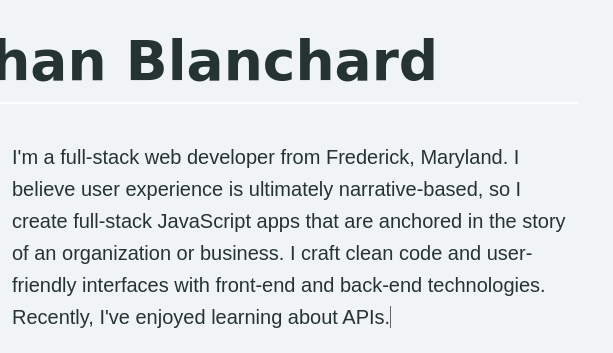
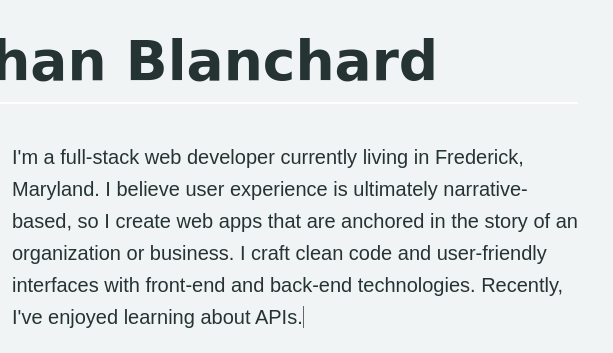
Before and after one commit to NGBlanchard/portfolio, a plain HTML site: page index.html in a window 1280 px wide. Shown: the top 353 px of the page, 480-1093 px from the left. Drawn offline with nearby package versions, Linux system fonts and the light colour scheme; a web font is replaced by a local one.

Commit message:
copyediting

```diff
--- a/index.html
+++ b/index.html
@@ -24,9 +24,9 @@
     </header>
     <section class="biocontain">
         <div class="pic-cont"><img class="me" src="./images/ngb.png" alt="A photograph of Nathan."></div>
-        <p class="about">I'm a full-stack web developer from Frederick, Maryland. I believe user experience is ultimately narrative-based, so I create full-stack
-            JavaScript apps that are anchored in the story of an organization or business. I craft clean code
-            and user-friendly interfaces with front-end and back-end technologies. Recently, I've enjoyed <span class="txt-rotate" data-period="2000"
+        <p class="about">I'm a full-stack web developer currently living in Frederick, Maryland. I believe user experience is ultimately narrative-based, so I create web
+            apps that are anchored in the story of an organization or business. I craft clean code
+            and user-friendly interfaces with front-end and back-end technologies. Recently, I've enjoyed <span class="txt-rotate" data-period="1000"
             data-rotate='[ "learning about APIs.",
                             "making music via subtractive synthesis.",
                             "teaching my students about Negative Capability.",
```
